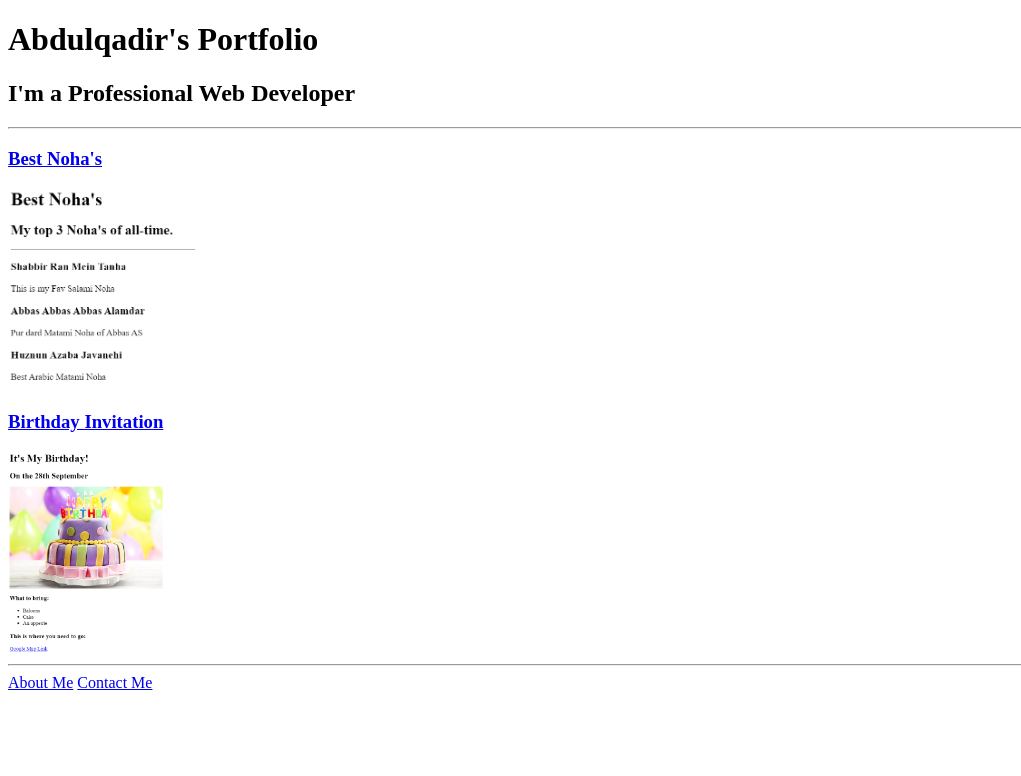
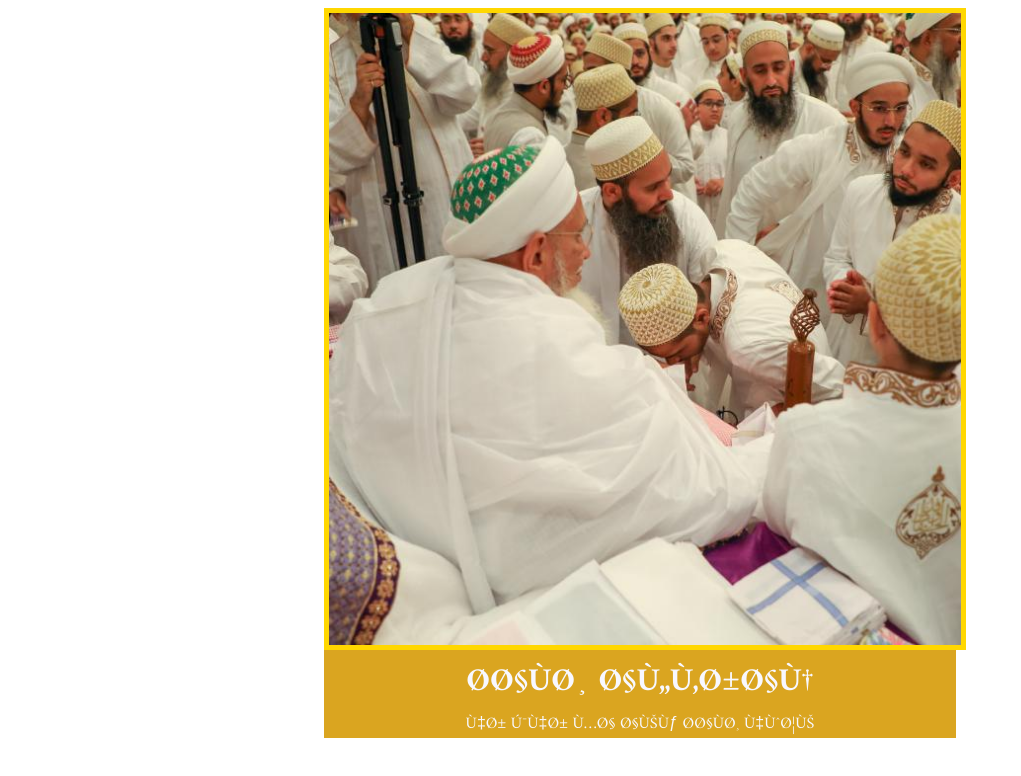
Before and after one commit to Abdulqadirezzy/Abdulqadir-s-Portfolio, a plain HTML site: page index.html in a window 1280 px wide. Shown: the whole page, without its empty margins (0-1021 px from the left). Drawn offline with Linux system fonts and the light colour scheme.

Commit message:
Add files via upload

```diff
--- a/index.html
+++ b/index.html
@@ -1,22 +1,37 @@
-
+<!--
+  TODO: Create a motivational post website.
+Style it how ever you like.
+Look at the goal image for inspiration.
+But it must have the following features:
+1. The main h1 text should be using the Regular Libre Baskerville Font from Google Fonts:
+  https://fonts.google.com/specimen/Libre+Baskerville
+2. The text should be white and background black.
+3. Add your own image into the images folder inside assets. It should have a 5px white border.
+4. The text should be center aligned.
+5. Create a div to contain the h1, p and img elements. Adjust the margins so that the image and text are centered on the page.
+  Hint: You horizontally center a div by giving it a width of 50% and a margin-left of 25%.
+  Hint: Set the image to have a width of 100% so it fills the div.
+6. Read about the text-transform property on MDN docs to make the h1 uppercase with CSS.
+  https://developer.mozilla.org/en-US/docs/Web/CSS/text-transform
+-->
 <!DOCTYPE html>
 <html lang="en">
 
 <head>
-    <meta charset="UTF-8">
-    <title>Abdulqadir's Portfolio</title>
+  <meta charset="UTF=8">
+  <title>poster</title>
+  <link rel="stylesheet" href="./style.css">
+  <link rel="preconnect" href="https://fonts.googleapis.com">
+    <link rel="preconnect" href="https://fonts.gstatic.com" crossorigin>
+    <link href="https://fonts.googleapis.com/css2?family=Amiri:ital,wght@0,400;0,700;1,400;1,700&display=swap" rel="stylesheet">
 </head>
 
 <body>
-    <h1>Abdulqadir's Portfolio</h1>
-    <h2>I'm a Professional Web Developer</h2>
-    <hr />
-    <h3><a href="./public/movie-ranking.html">Best Noha's</a></h3>
-    <img src="./assets/images/Best Noha's.png " height="200" alt="Best Noha's Preview">
-    <h3><a href="./public/birthday-invite.html">Birthday Invitation</a></h3>
-    <img src="./assets/images/Birthday.png" height="200" alt="Birthday Invitation">
-    <hr />
-    <a href="./public/about.html">About Me</a>
-    <a href="./public/contact.html">Contact Me</a>
+  <div>
+    <img src="./assets/images/Wafd al huffaz ziyafat sharaf.jpg" />
+    <h1 id="class">حافظ القران</h1>
+    <p id="class">هر گهر ما ايك حافظ هوئي</p>
+  </div>
+
 </body>
 </html>
--- /dev/null
+++ b/solution/solution.css
@@ -0,0 +1,21 @@
+body {
+  background-color: black;
+}
+h1 {
+  text-transform: uppercase;
+  font-size: 3rem;
+}
+
+.poster {
+  width: 50%;
+  margin-left: 25%;
+  margin-top: 100px;
+  color: white;
+  font-family: "Libre Baskerville", serif;
+  text-align: center;
+}
+
+.motivation-img {
+  border: 5px solid white;
+  width: 100%;
+}
--- /dev/null
+++ b/style.css
@@ -0,0 +1,22 @@
+div {
+    background-color: goldenrod;
+    width: 50%;
+    margin-left: 25%;
+}
+h1 {
+    font-family: "Amiri" , sans-serif;
+    margin: 0;
+}
+p {
+    font-family: "Amiri" , sans-serif;
+    margin: 0;
+}
+#class {
+    color: ghostwhite;
+    text-align: center;
+}
+img {
+    border: 5px solid gold;
+    width: 100%;
+    margin: 0;
+}
```
Also changed, not shown: solution/solution.html (added, +22 -0 lines), assets/images/Wafd al huffaz ziyafat sharaf.jpg (added), assets/images/daenerys.jpeg (added), solution/assets/images/daenerys.jpeg (added), 1 other file.
